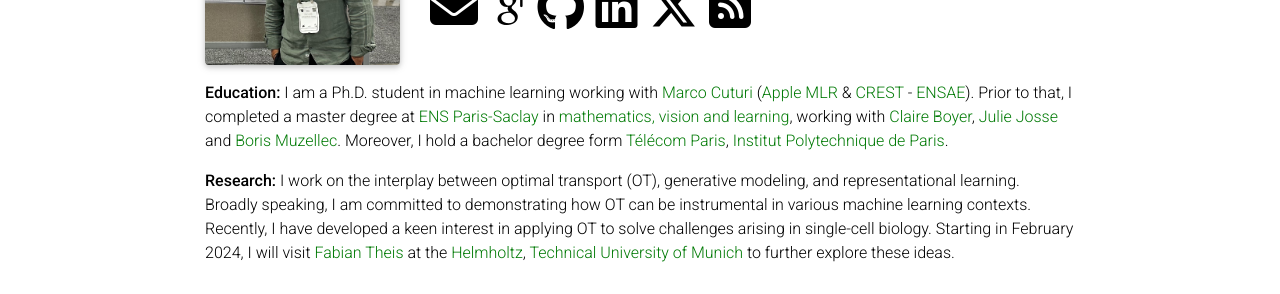
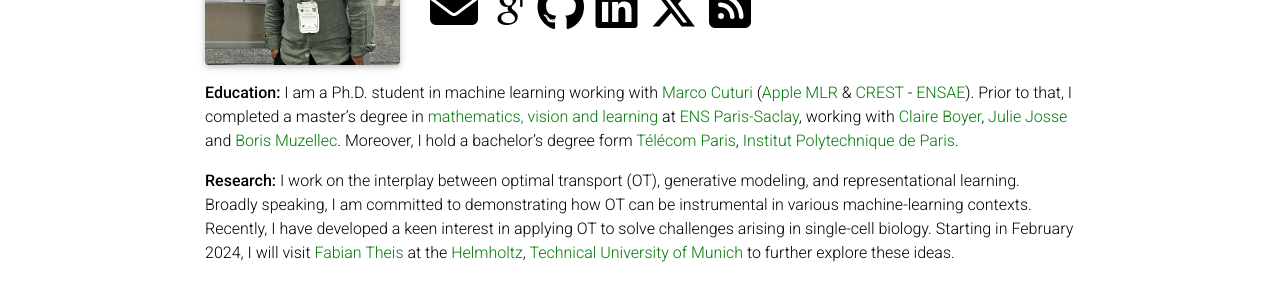
Before and after one commit to theouscidda6/theouscidda6.github.io, a Jekyll site: the page built from _pages/about.md, in a window 1280 px wide and 971 px high. Shown: the part 251-545 px from the top of the window. Built offline with Jekyll 4.4.1, drawn with Linux system fonts in a browser that asks for light colours; full-size pictures stand in for the smaller copies a plugin makes; some web fonts are replaced; comment, search, counter and statistics services are not loaded; a style sheet for code colours, icons or effects is not loaded.

Commit message:
fix typo in bio

```diff
--- a/_pages/about.md
+++ b/_pages/about.md
@@ -25,7 +25,7 @@
 <!-- with <a href="https://www.helmholtz-munich.de/en/icb/pi/fabian-theis">Fabian Theis</a>-->
 <!-- with <a href="https://marcocuturi.net/">Marco Cuturi</a>-->
 
-**Education:** I am a Ph.D. student in machine learning working with [Marco Cuturi](https://marcocuturi.net/) ([Apple MLR](https://machinelearning.apple.com/) & [CREST](https://crest.science/) - [ENSAE](https://www.ensae.fr/)). Prior to that, I completed a master degree at [ENS Paris-Saclay](https://ens-paris-saclay.fr/) in [mathematics, vision and learning](https://www.master-mva.com/), working with [Claire Boyer](https://perso.lpsm.paris/~cboyer/), [Julie Josse](https://juliejosse.com/) and [Boris Muzellec](https://borismuzellec.github.io/). Moreover, I hold a bachelor degree form [Télécom Paris](https://www.telecom-paris.fr/), [Institut Polytechnique de Paris](https://www.ip-paris.fr/).
+**Education:** I am a Ph.D. student in machine learning working with [Marco Cuturi](https://marcocuturi.net/) ([Apple MLR](https://machinelearning.apple.com/) & [CREST](https://crest.science/) - [ENSAE](https://www.ensae.fr/)). Prior to that, I completed a master's degree in [mathematics, vision and learning](https://www.master-mva.com/) at [ENS Paris-Saclay](https://ens-paris-saclay.fr/), working with [Claire Boyer](https://perso.lpsm.paris/~cboyer/), [Julie Josse](https://juliejosse.com/) and [Boris Muzellec](https://borismuzellec.github.io/). Moreover, I hold a bachelor's degree form [Télécom Paris](https://www.telecom-paris.fr/), [Institut Polytechnique de Paris](https://www.ip-paris.fr/).
 
 
-**Research:** I work on the interplay between optimal transport (OT), generative modeling, and representational learning. Broadly speaking, I am committed to demonstrating how OT can be instrumental in various machine learning contexts. Recently, I have developed a keen interest in applying OT to solve challenges arising in single-cell biology. Starting in February 2024, I will visit [Fabian Theis](https://www.helmholtz-munich.de/en/icb/pi/fabian-theis) at the [Helmholtz](https://www.helmholtz-munich.de/en), [Technical University of Munich](https://www.tum.de/en/) to further explore these ideas.
+**Research:** I work on the interplay between optimal transport (OT), generative modeling, and representational learning. Broadly speaking, I am committed to demonstrating how OT can be instrumental in various machine-learning contexts. Recently, I have developed a keen interest in applying OT to solve challenges arising in single-cell biology. Starting in February 2024, I will visit [Fabian Theis](https://www.helmholtz-munich.de/en/icb/pi/fabian-theis) at the [Helmholtz](https://www.helmholtz-munich.de/en), [Technical University of Munich](https://www.tum.de/en/) to further explore these ideas.
```
